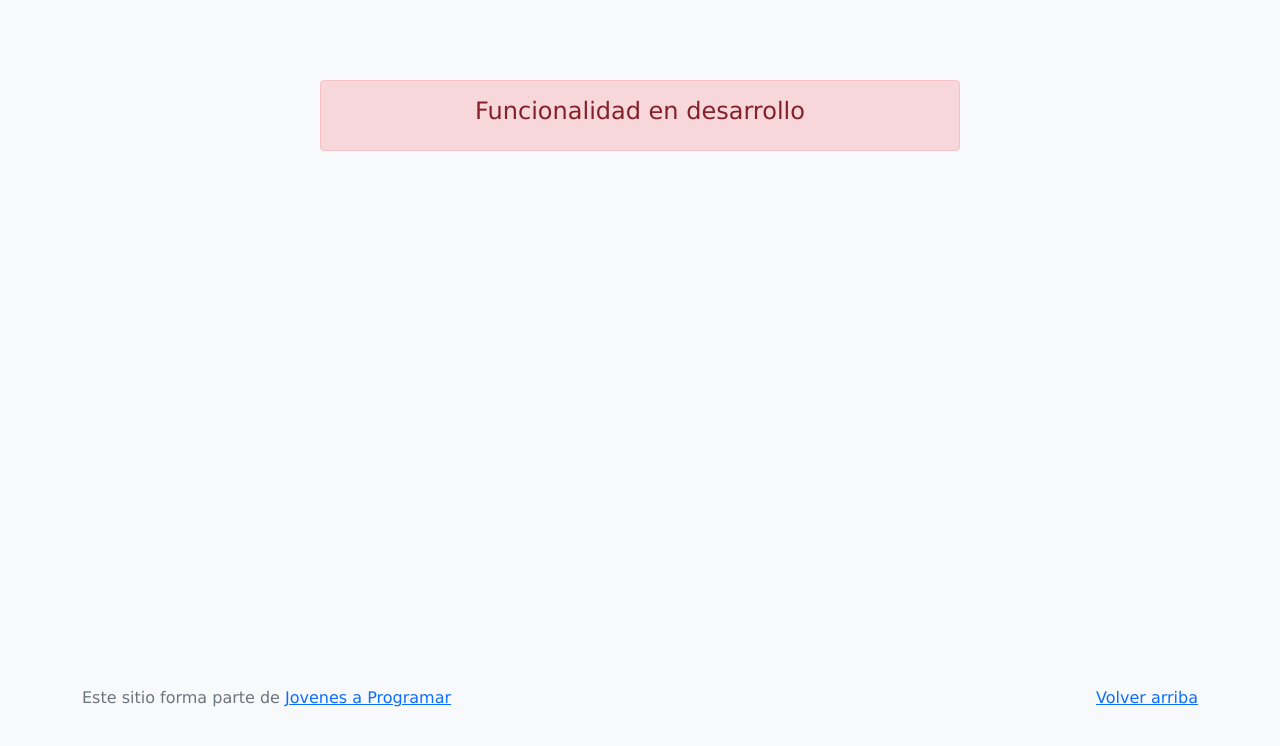
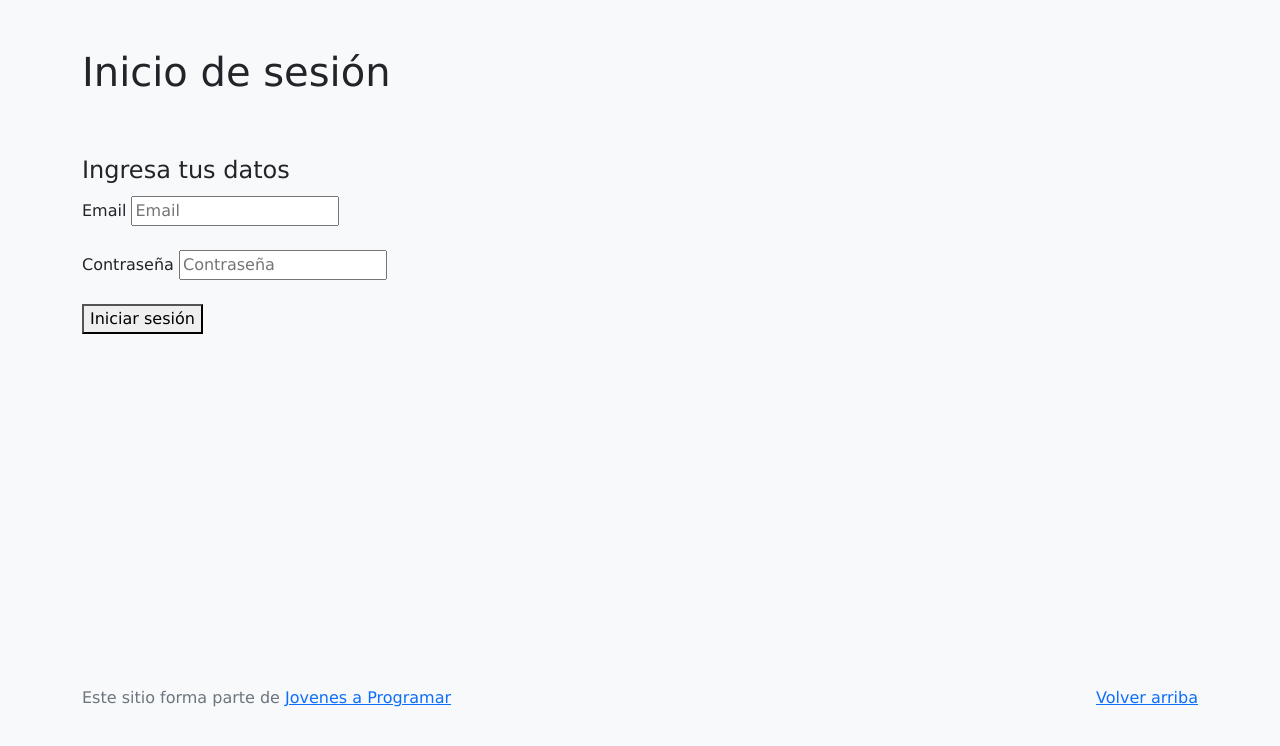
Before and after one commit to vale20m/proyectofinal, a plain HTML site: page login.html in a window 1280 px wide. Drawn offline with Linux system fonts and the light colour scheme.

Commit message:
Agregamos funcion login

```diff
--- a/login.html
+++ b/login.html
@@ -19,9 +19,23 @@
 <body>
   <main class="mt-5">
     <div class="container">
-      <div class="alert alert-danger text-center" role="alert">
+      <!-- <div class="alert alert-danger text-center" role="alert">
         <h4 class="alert-heading">Funcionalidad en desarrollo</h4>
-      </div>
+      </div> -->
+      <h1>Inicio de sesión</h1>
+      <br><br>
+      <form>
+        <fieldset>
+          <legend>Ingresa tus datos</legend>
+          <label for="email">Email</label>
+          <input type="email" name="email" placeholder="Email" required>
+          <br><br>
+          <label for="contraseña">Contraseña</label>
+          <input type="password" name="contraseña" placeholder="Contraseña" required>
+          <br><br>
+          <button id="boton">Iniciar sesión</button>
+        </fieldset>
+      </form>
     </div>
   </main>
   <footer class="text-muted">
```
Also changed, not shown: index.html (+1 -0 lines).
